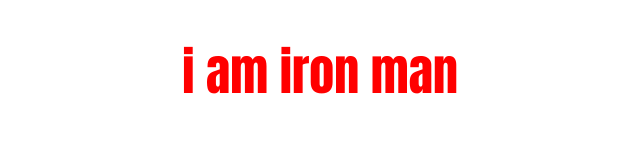
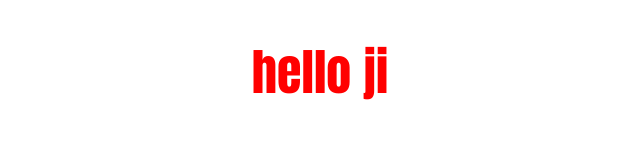
Before and after one commit to alzabirr/paro, a plain HTML site: page index.html in a window 1280 px wide. Shown: the whole page, without its empty margins (320-960 px from the left). Drawn offline with Linux system fonts and the light colour scheme.

Commit message:
hello ji

```diff
--- a/index.html
+++ b/index.html
@@ -7,7 +7,7 @@
     <link rel="stylesheet" href="style.css">
 </head>
 <body>
-    <h1>i am iron man</h1>
+    <h1>hello ji</h1>
 
 </body>
 </html>
```
